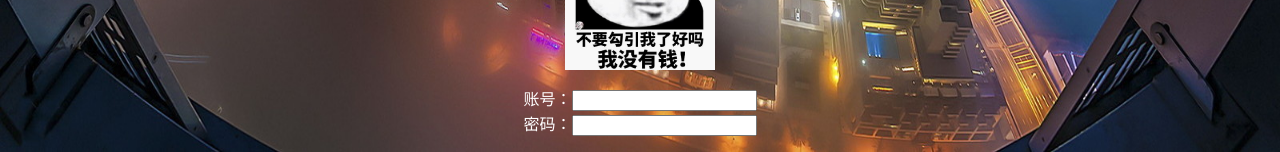
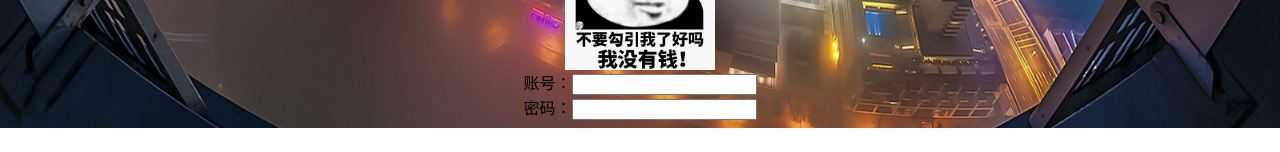
Before and after one commit to fancun99/1, a plain HTML site: page index.html in a window 1280 px wide. Shown: the part 768-920 px from the top of the page. After the commit the page ends 896 px from the top, so only its background shows below. Drawn offline with Linux system fonts and the light colour scheme.

Commit message:
Update index.html

```diff
--- a/index.html
+++ b/index.html
@@ -46,8 +46,6 @@
 				<p>毕竟搭建人技术进步了亿点点嘛</p>
 				<p>因为没有money，在GitHub搞了个代码托管,所以会很卡</p>
 				<div align="center"><img src="./abc.png" width="150px" height="150px"></div>
-				<div class="hezi" align="center">
-					<p>账号：<input type="text"><br>密码：<input type="password"></p>
-				</div>
+				<div class="hezi" align="center">账号：<input type="text"><br>密码：<input type="password"></div>
 </body>
 </html>
```
